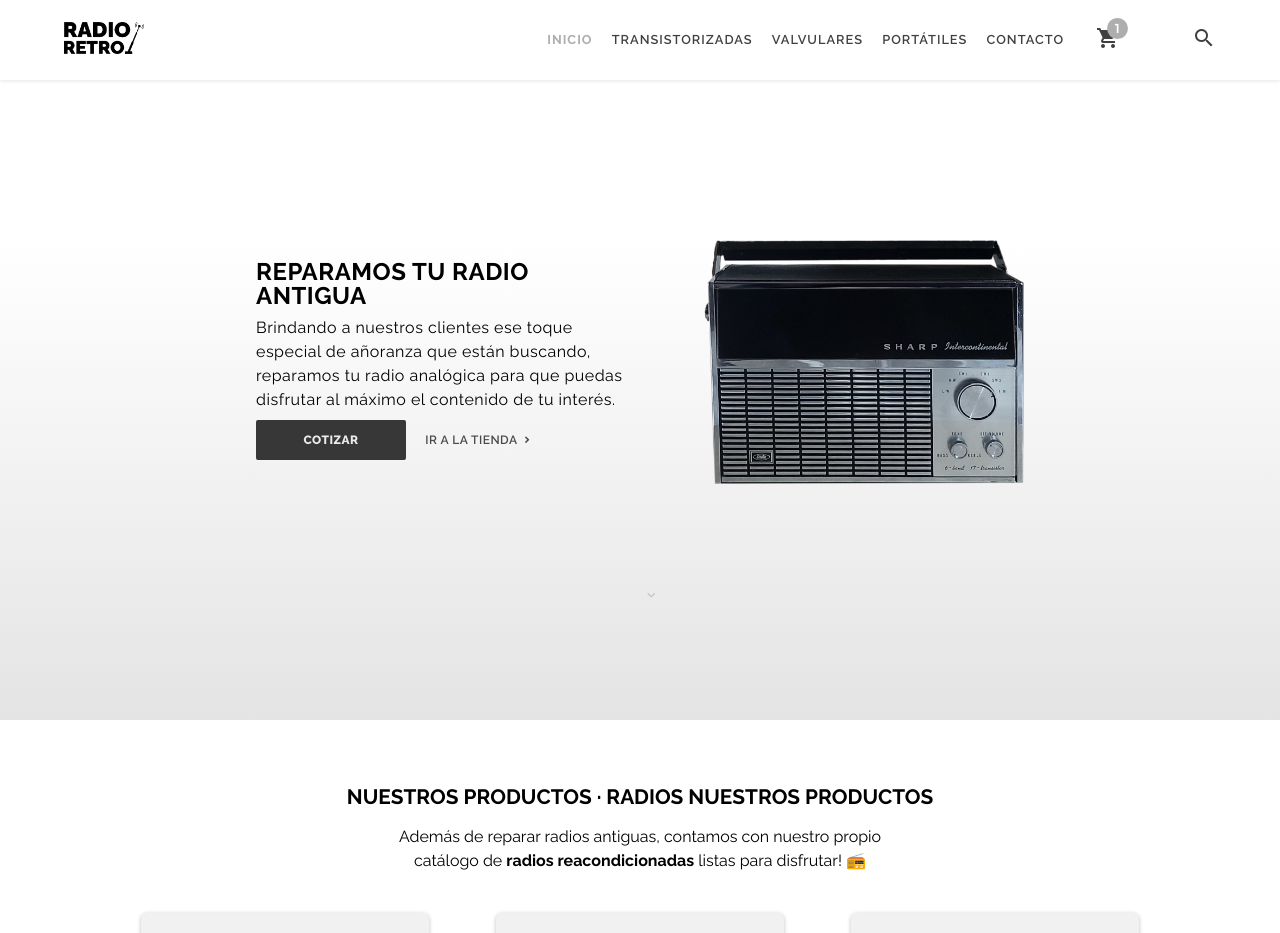
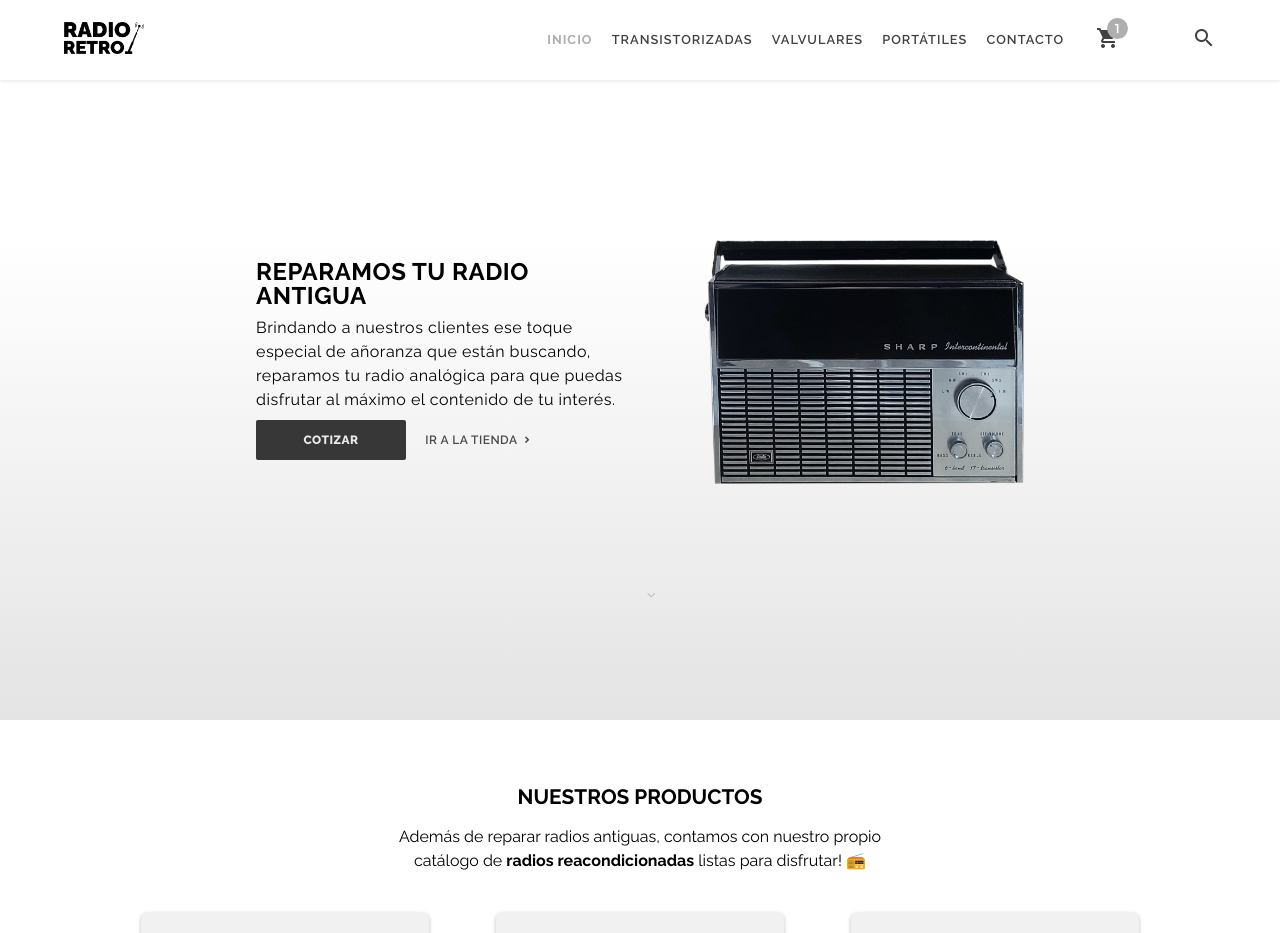
Before and after one commit to naddiaml/RadioRetro, a React (Vite) app: page / in a window 1280 px wide. Shown: the top 933 px of the page. Built offline with nearby package versions, Linux system fonts and the light colour scheme.

Commit message:
:hammer: Problem with useEffect solved

```diff
--- a/src/components/ItemsListContainer/ItemsListContainer.jsx
+++ b/src/components/ItemsListContainer/ItemsListContainer.jsx
@@ -29,12 +29,13 @@
             .then((res) => {
                 if (category) {
                     setProducts(res.filter((prod) => prod.category === category));
-                    setTitle(category);
+                    setTitle('Nuestros Productos · Radios ' + category); // Actualizar con la categoría, no con 'title'
                 } else {
                     setProducts(res);
+                    setTitle('Nuestros Productos');
                 }
             })
-    }, [category]);
+    }, [category, title]);
 
     const handleClick = () => {
         if (enableLoadMore && showQuantity < product.length) {
@@ -45,7 +46,7 @@
     return (
         <div className="container-80">
             <section id="products-section">
-                <h2 className="secton-title" style={{ textTransform: 'uppercase' }}>{sectionTitle} · Radios {title}</h2>
+                <h2 className="secton-title" style={{ textTransform: 'uppercase' }}>{title}</h2>
                 <article> Además de reparar radios antiguas, contamos con nuestro propio catálogo de <b>radios reacondicionadas</b> listas para disfrutar! 📻</article>
                 <div className="products-container">
                     {
```
